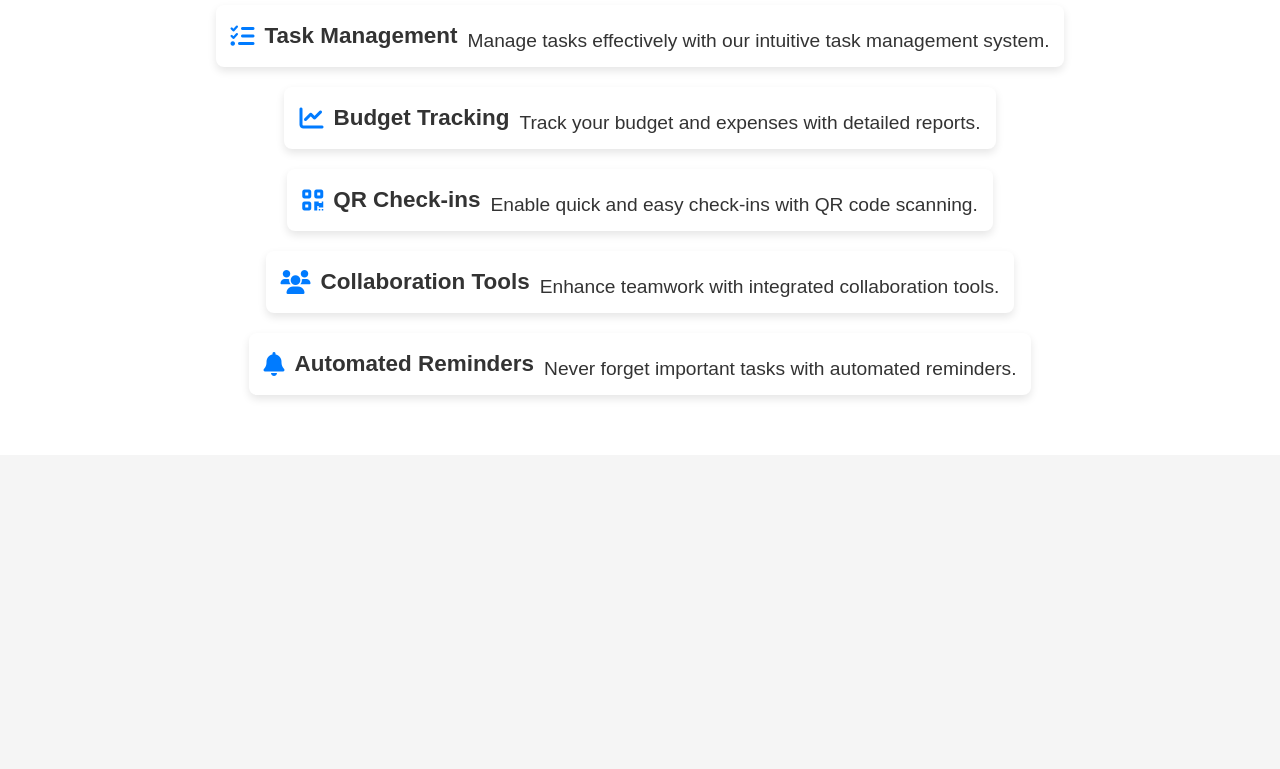
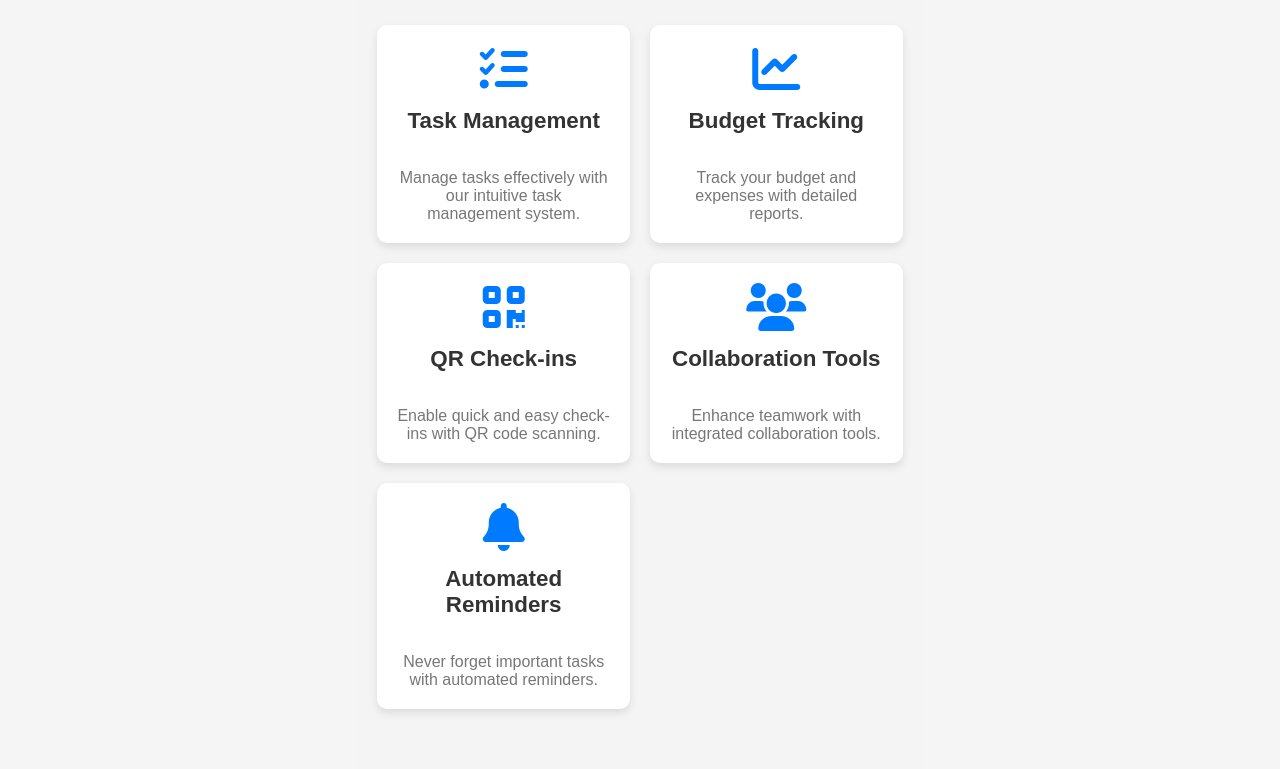
Before and after one commit to manishcodesq/ED-Project, a website: page features.html in a window 1280 px wide. Shown: the part 120-889 px from the top of the page. Before the commit the page ends 800 px from the top, so only its background shows below. Drawn offline with Linux system fonts and the light colour scheme.

Commit message:
added css for features

```diff
--- a/css/styles.css
+++ b/css/styles.css
@@ -21,10 +21,9 @@
     transform: translateY(-3px);
 }
 
-/* Form Container */
+
 .container {
     background: #ffffff;
-    padding: 30px;
     border-radius: 8px;
     text-align: center;
     box-shadow: 0px 4px 10px rgba(0, 0, 0, 0.1);
@@ -32,6 +31,7 @@
     margin-top: 100px;
         width: 80%;
         max-width: 100%;
+
 
 }
 .container1 {
@@ -195,6 +195,13 @@ p a:hover {
 .user-card p {
     font-size: 16px;
     color: #555;
+}
+.user-image {
+    width: 200px; /* Adjust image size */
+    height: 200px;
+    object-fit: cover;
+    margin-bottom: 10px;
+    border-radius: 12px;
 }
 
 @media (max-width: 768px) {
@@ -389,47 +396,82 @@ p a:hover {
     background: #0056b3;
   }
 
-  .features {
+  /* Styling for the Features Section */
+.features {
     padding: 60px 20px;
-    background: white;
+    background: #f4f4f4;
+    text-align: center;
 }
 
+/* Header for Features */
 .features h1 {
     font-size: 2.5rem;
     color: #007bff;
-    margin-bottom: 20px;
+    margin-bottom: 40px;
+    font-weight: bold;
 }
 
+/* Flex layout for the feature items */
 .feature-list {
-    display: flex;
-    flex-wrap: wrap;
-    justify-content: center;
+    display: grid;
+    grid-template-columns: repeat(auto-fit, minmax(250px, 1fr)); /* Makes the layout responsive */
     gap: 20px;
+    justify-items: center;
 }
 
+/* Styling individual feature cards */
 .feature-item {
     display: flex;
+    flex-direction: column;
     align-items: center;
-    gap: 10px;
+    gap: 15px;
     font-size: 1.2rem;
     background: white;
-    padding: 15px;
-    border-radius: 8px;
-    box-shadow: 0 4px 8px rgba(0,0,0,0.1);
+    padding: 20px;
+    border-radius: 10px;
+    box-shadow: 0 4px 8px rgba(0, 0, 0, 0.1);
     transition: transform 0.3s ease, box-shadow 0.3s ease;
     cursor: pointer;
+    text-align: center; /* Aligns text in the center */
 }
 
 .feature-item:hover {
-    transform: translateY(-5px) scale(1.05);
-    box-shadow: 0 8px 16px rgba(0,0,0,0.2);
+    transform: translateY(-5px) scale(1.05); /* Slightly lifts the card */
+    box-shadow: 0 8px 16px rgba(0, 0, 0, 0.2); /* Stronger shadow on hover */
 }
 
+/* Icon styling */
 .feature-item i {
-    font-size: 1.5rem;
+    font-size: 3rem; /* Larger icon size */
     color: #007bff;
-    animation: fadeIn 1s ease-in-out;
+    animation: fadeIn 1s ease-in-out; /* Optional fade-in animation */
 }
+
+/* Animation for the icon */
+@keyframes fadeIn {
+    0% {
+        opacity: 0;
+        transform: scale(0.5);
+    }
+    100% {
+        opacity: 1;
+        transform: scale(1);
+    }
+}
+
+/* Optional styling for the card text */
+.feature-item h3 {
+    font-size: 1.4rem;
+    color: #333;
+    font-weight: bold;
+    margin-bottom: 10px;
+}
+
+.feature-item p {
+    font-size: 1rem;
+    color: #777;
+}
+
 /* how it works section */
 .how-it-works{
     text-align: center;
```
